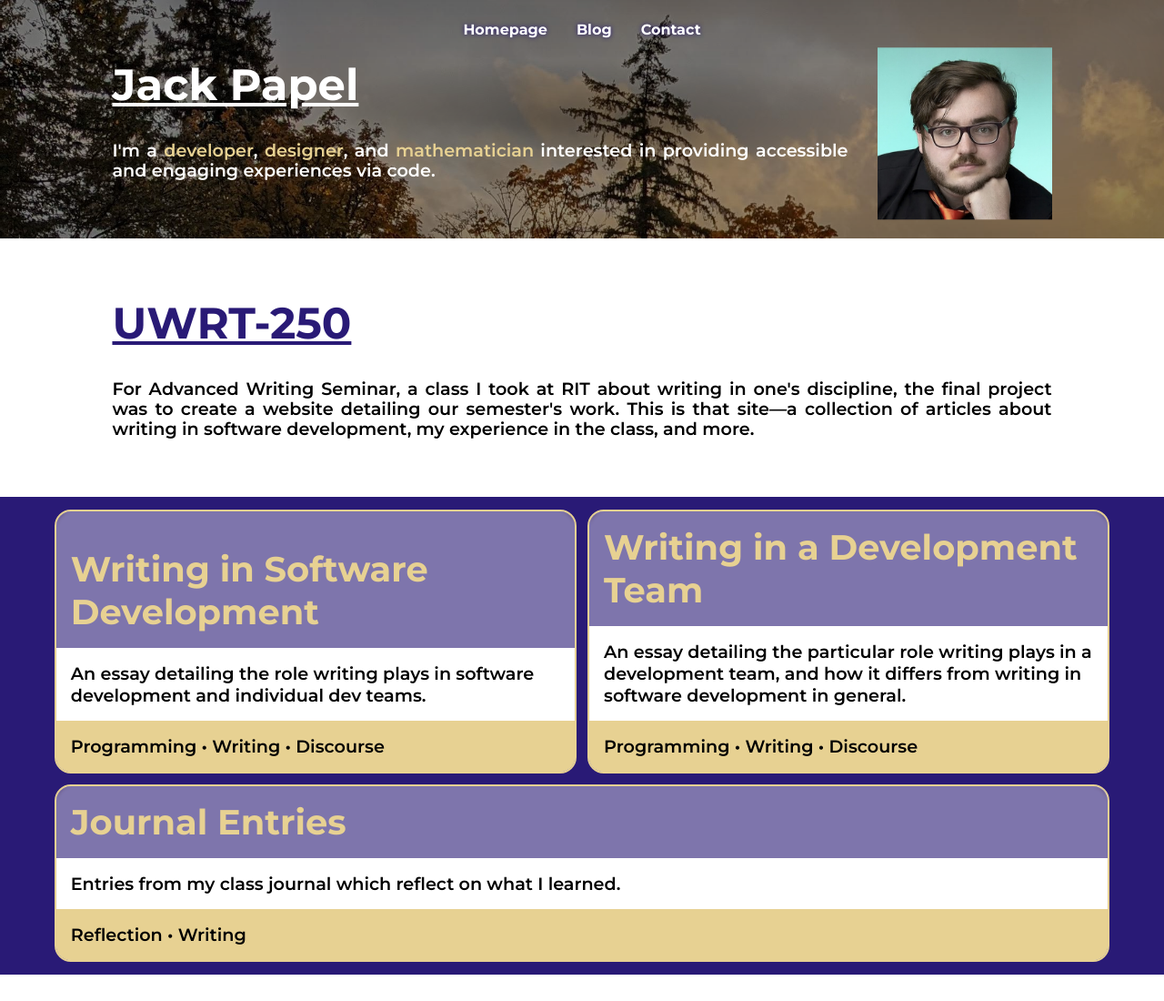
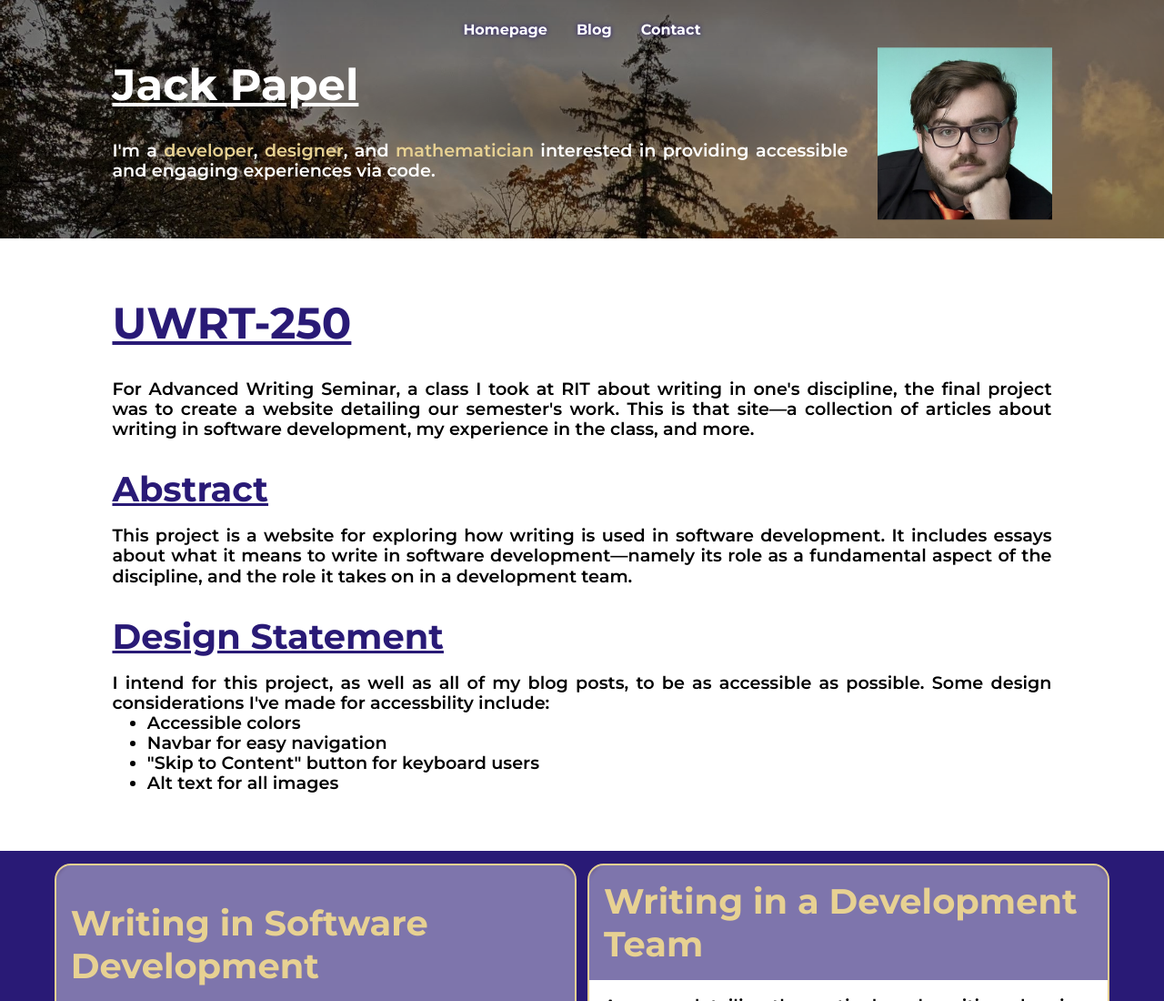
Before and after one commit to Jack-Papel/jack-papel.github.io, a plain HTML site: page blog/uwrt250/index.html in a window 1280 px wide. Shown: the top 1100 px of the page at 91% size. Drawn offline with Linux system fonts and the light colour scheme.

Commit message:
Add WIP accessibility statement

```diff
--- a/blog/uwrt250/index.html
+++ b/blog/uwrt250/index.html
@@ -57,6 +57,24 @@
           This is that site&mdash;a collection of articles about writing in software development,
           my experience in the class, and more.
         </p>
+        <h3>Abstract</h3>
+        <p>
+          This project is a website for exploring how writing is used in software development.
+          It includes essays about what it means to write in software development&mdash;namely
+          its role as a fundamental aspect of the discipline, and the role it takes on in a
+          development team.
+        </p>
+        <h3>Design Statement</h3>
+        <p>
+          I intend for this project, as well as all of my blog posts, to be as accessible as possible.
+          Some design considerations I've made for accessbility include:
+          <ul>
+            <li>Accessible colors</li>
+            <li>Navbar for easy navigation</li>
+            <li>"Skip to Content" button for keyboard users</li>
+            <li>Alt text for all images</li>
+          </ul>
+        </p>
       </section>
       <section id='portfolio-cards' class="breakout">
         <div class="cards">
```
